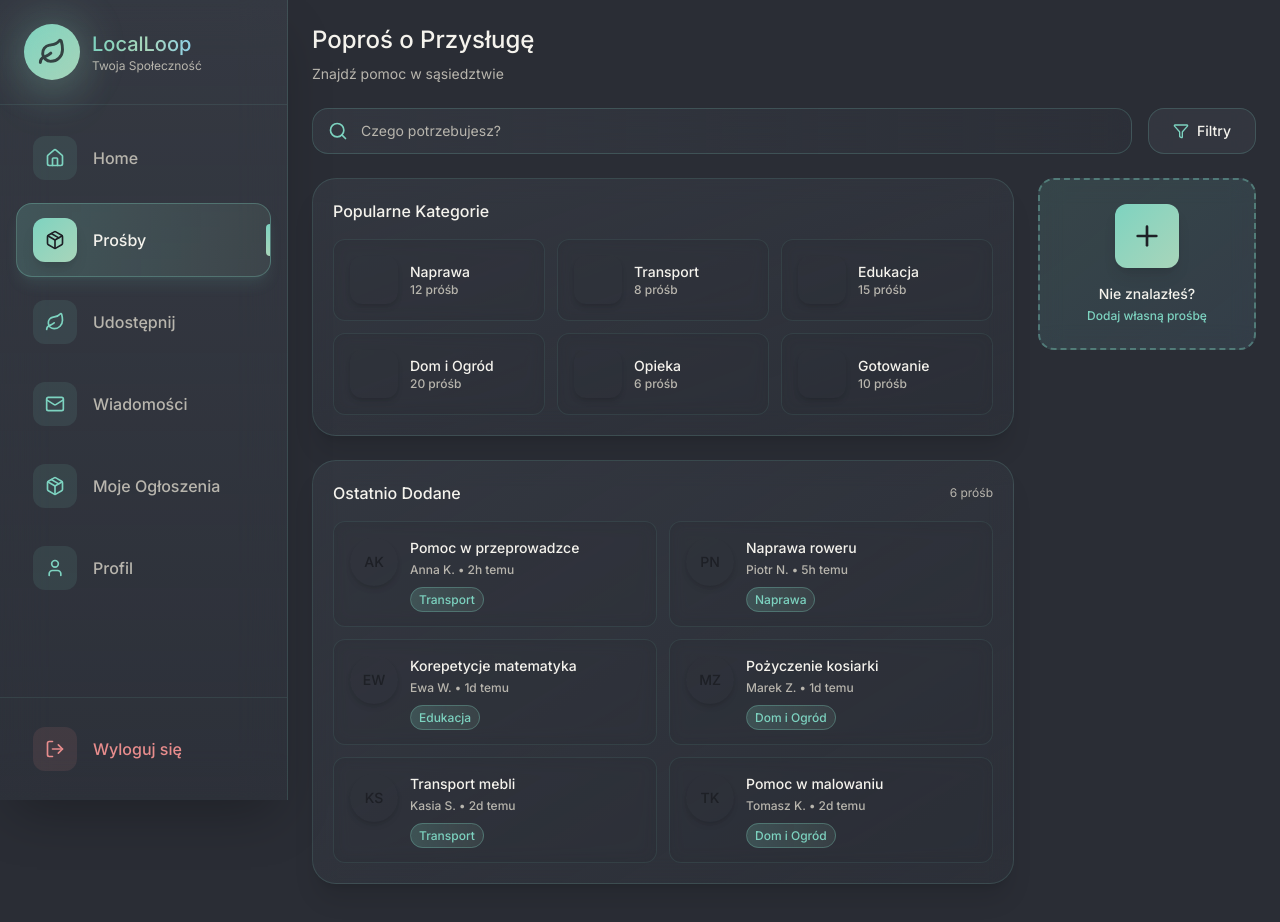
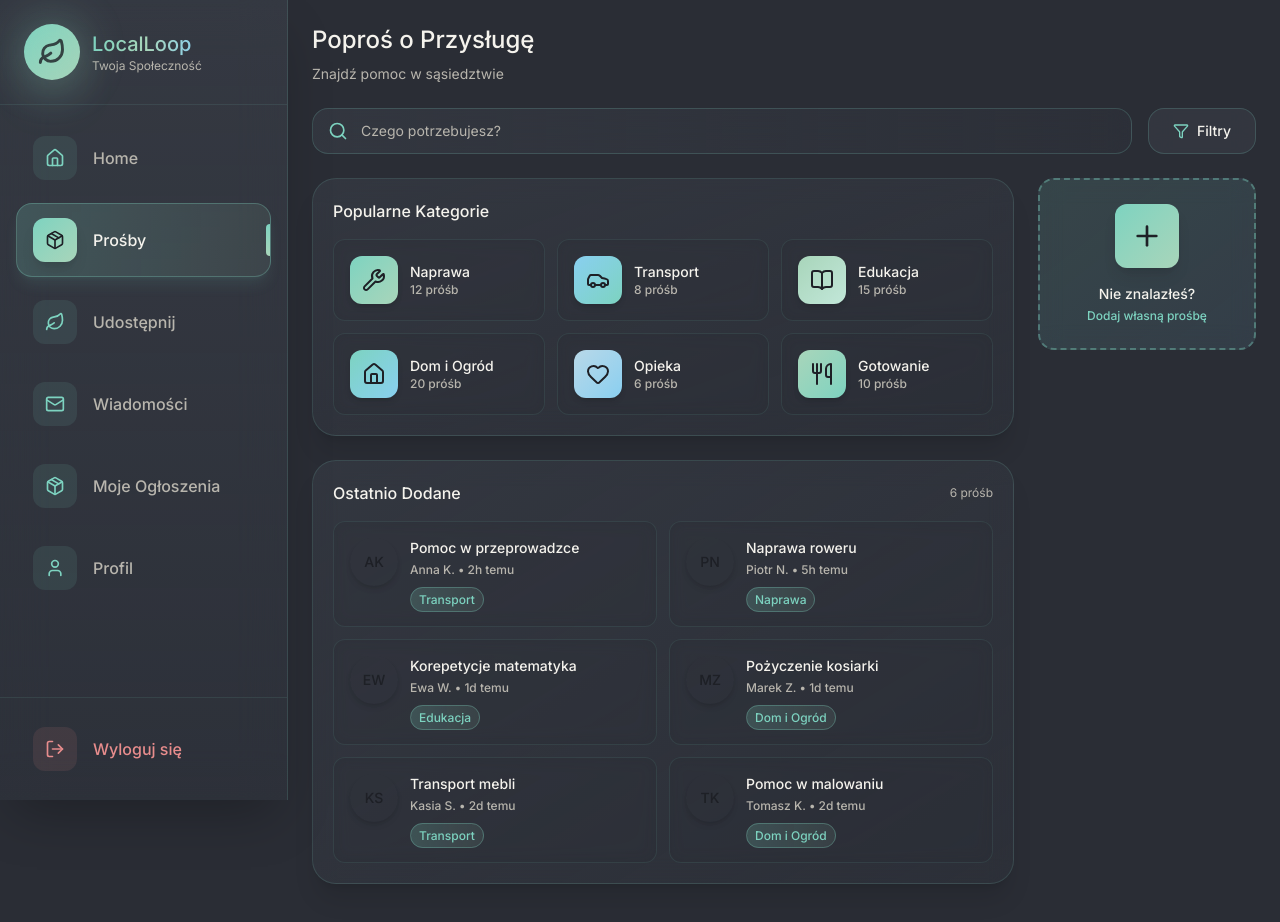
Before and after one commit to NasTiaFox30/LocalLoop, a React (Vite) app: page /request in a window 1280 px wide. Shown: the top 922 px of the page. Built offline with nearby package versions, Linux system fonts and the light colour scheme.

Commit message:
Fix: categories.map (DesktopRequestFavor.ts)

```diff
--- a/src/app/components/DesktopRequestFavor.tsx
+++ b/src/app/components/DesktopRequestFavor.tsx
@@ -43,14 +43,18 @@ export default function DesktopRequestFavor({ onOpenDetail }: DesktopRequestFavo
             <div className="backdrop-blur-md bg-gradient-to-br from-[rgba(60,65,75,0.5)] to-[rgba(50,55,65,0.3)] rounded-3xl border border-[#7dd3c0]/15 p-5 shadow-xl mb-6">
               <h3 className="text-base font-medium text-[#f5f3ed] mb-4">Popularne Kategorie</h3>
               <div className="grid grid-cols-3 gap-3">
-                {categories.map((category, idx) => (
+                {categories.map((category) => {
+                  const IconComponent = iconMap[category.iconName];
+                  if (!IconComponent) return null;
+
+                  return (
                   <button
-                    key={idx}
+                    key={category.id}
                     className="relative overflow-hidden backdrop-blur-sm bg-[rgba(40,43,50,0.4)] border border-[#7dd3c0]/10 rounded-xl p-4 hover:border-[#7dd3c0]/30 hover:scale-105 hover:shadow-lg hover:shadow-[#7dd3c0]/10 transition-all duration-300 group"
                   >
                     <div className="flex items-center gap-3">
-                      <div className={`w-12 h-12 rounded-xl bg-gradient-to-br ${category.color} flex items-center justify-center group-hover:scale-110 transition-transform duration-300 shadow-md flex-shrink-0`}>
-                        <category.iconName className="w-6 h-6 text-[#1e2026]" />
+                      <div className={`w-12 h-12 rounded-xl bg-gradient-to-br from-[${category.gradientFrom}] to-[${category.gradientTo}] flex items-center justify-center group-hover:scale-110 transition-transform duration-300 shadow-md flex-shrink-0`}>
+                        <IconComponent className="w-6 h-6 text-[#1e2026]" />
                       </div>
                       <div className="text-left flex-1">
                         <p className="text-sm font-medium text-[#f5f3ed]">{category.label}</p>
@@ -58,7 +62,8 @@ export default function DesktopRequestFavor({ onOpenDetail }: DesktopRequestFavo
                       </div>
                     </div>
                   </button>
-                ))}
+                  );
+                })}
               </div>
             </div>
 
```
